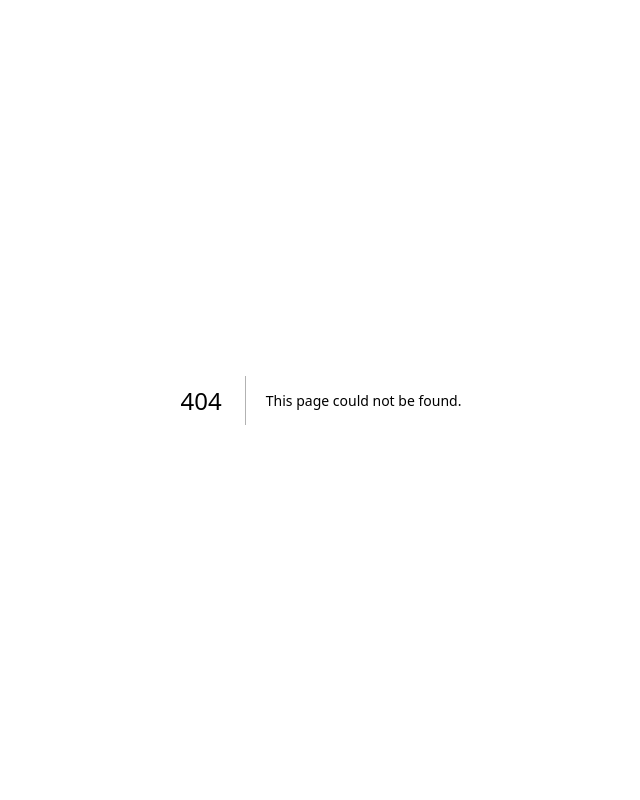
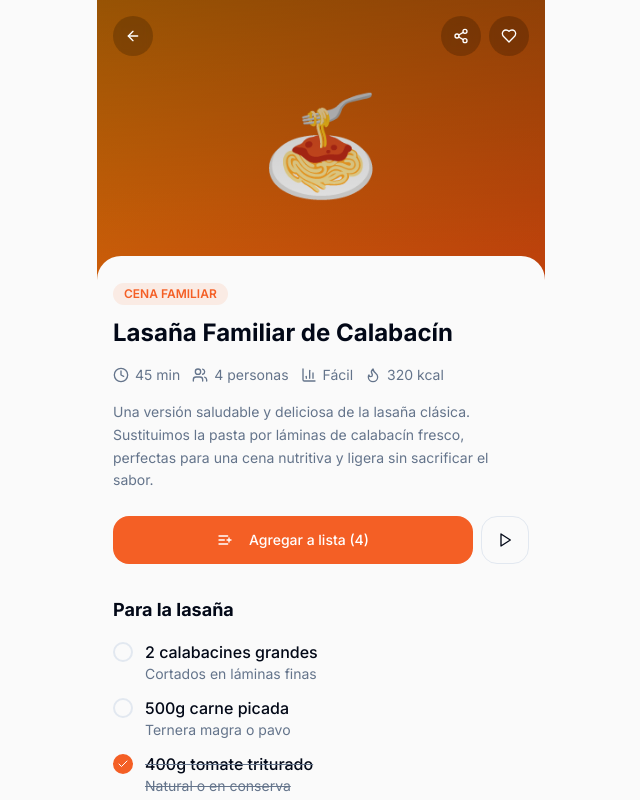
Before and after one commit to wolfcito/sabooor-app, a Next.js app: page /receta in a window 1280 px wide. Before the commit this address had no page. Shown: the top 800 px of the page, without its empty margins (319-959 px from the left). Built offline with nearby package versions, Linux system fonts and the light colour scheme.

Commit message:
feat: add /receta route for recipe detail page

```diff
--- /dev/null
+++ b/app/receta/page.tsx
@@ -0,0 +1,5 @@
+import { DetalleReceta } from "@/components/detalle-receta"
+
+export default function RecetaPage() {
+  return <DetalleReceta />
+}
```
